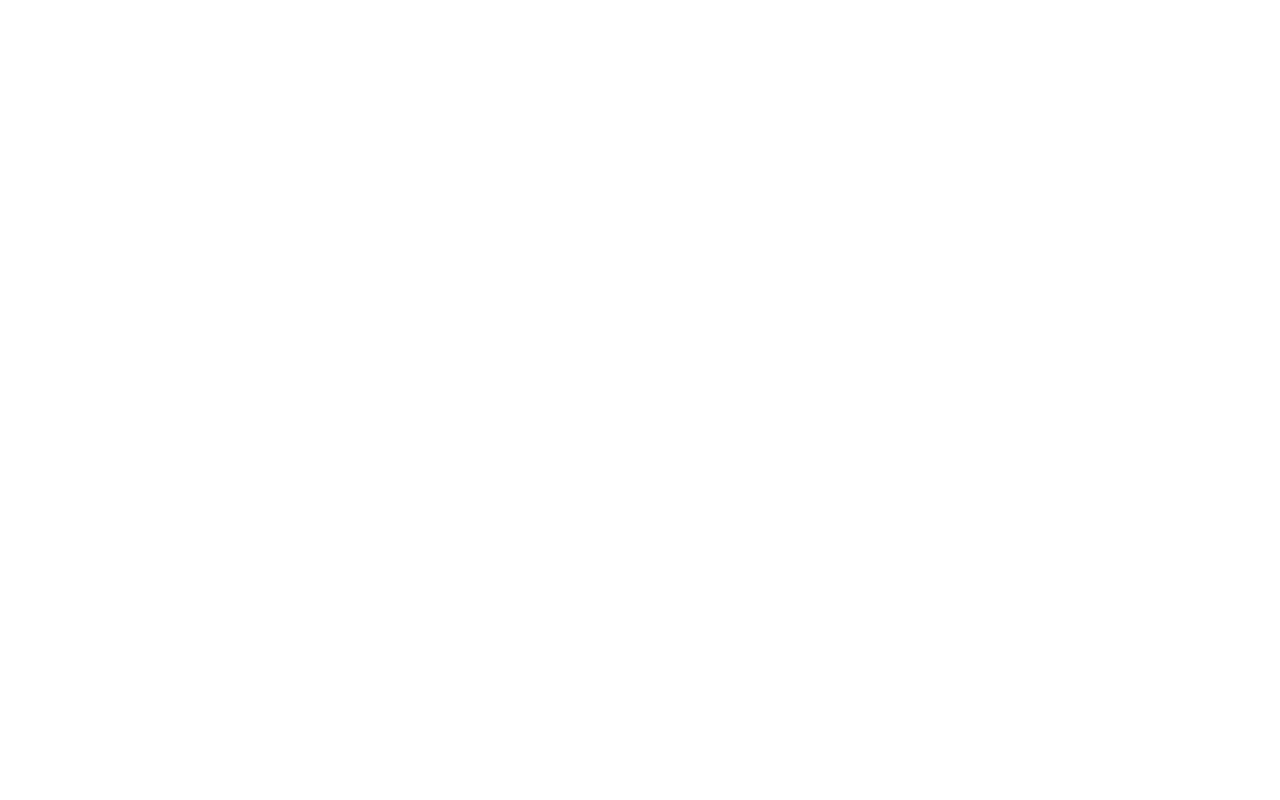
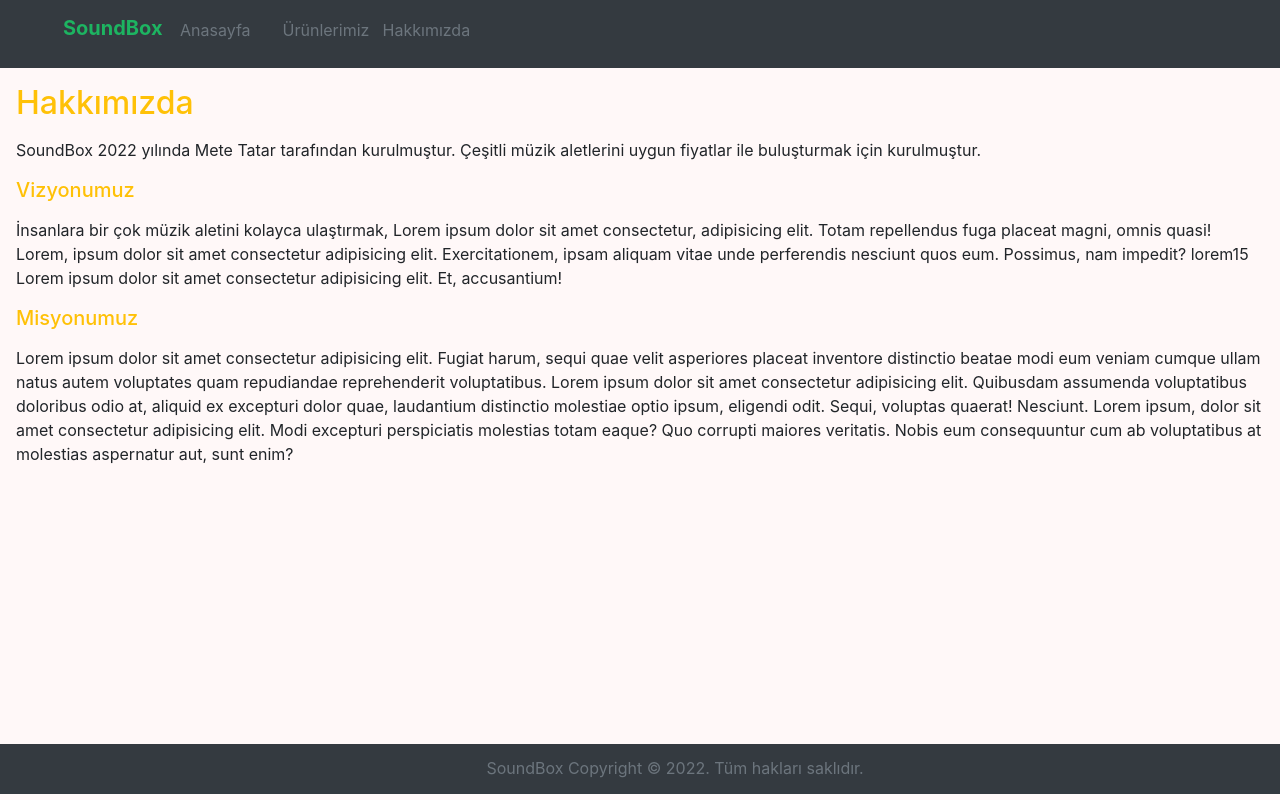
Before and after one commit to MeteTatar/Bootstrap-Homework-1, a plain HTML site: page hakkimizda.html in a window 1280 px wide. Drawn offline with Linux system fonts and the light colour scheme.

Commit message:
Hakkımızda eklendi.

```diff
--- a/hakkimizda.html
+++ b/hakkimizda.html
@@ -0,0 +1,56 @@
+<!DOCTYPE html>
+<html lang="en">
+<head>
+    <meta charset="UTF-8">
+    <meta http-equiv="X-UA-Compatible" content="IE=edge">
+    <meta name="viewport" content="width=device-width, initial-scale=1.0">
+    <title>SoundBox</title>
+    <link rel="stylesheet" href="css/bootstrap.css">
+</head>
+<body>
+<style>
+    body
+    {
+        background-color: rgb(255, 248, 248);
+    }
+</style>
+
+<!-- top links -->
+<header>
+    <main class="container-fluid">
+        <nav class="row bg-dark">
+            <div class="col-sm-6">
+                <div class="row">
+                    <a style="font-weight: 700; color: rgb(29, 180, 97); max-width: 100px; height: 60px;" class="col-sm-1 navbar-brand ml-5 mt-2" href="index.html">SoundBox</a>
+                    <a style="max-width: 200px; height: 60px;" class="col-sm-1 navbar text-decoration-none  pr-10 text-muted " href="index.html">Anasayfa</a>
+                    <a style="max-width: 100px; height: 60px;" class="col-sm-1 navbar text-decoration-none text-muted " href="urunler.html">Ürünlerimiz</a>
+                    <a style="max-width: 100px; height: 60px;" class="col-sm-1 navbar text-decoration-none text-muted " href="hakkimizda.html">Hakkımızda</a>
+                </div>
+            </div>
+            <div class="col-sm-6">
+
+            </div>
+        </nav>
+    </main>
+</header>
+
+<!-- section -->
+<section>
+    <article>
+        <h2 class="text-warning m-3">Hakkımızda</h2>
+        <p class="m-3">SoundBox 2022 yılında Mete Tatar tarafından kurulmuştur. Çeşitli müzik aletlerini uygun fiyatlar ile buluşturmak için kurulmuştur.</p>
+        <h5 class="text-warning m-3">Vizyonumuz</h5>
+        <p class="m-3">İnsanlara bir çok müzik aletini kolayca ulaştırmak, Lorem ipsum dolor sit amet consectetur, adipisicing elit. Totam repellendus fuga placeat magni, omnis quasi! Lorem, ipsum dolor sit amet consectetur adipisicing elit. Exercitationem, ipsam aliquam vitae unde perferendis nesciunt quos eum. Possimus, nam impedit? lorem15 Lorem ipsum dolor sit amet consectetur adipisicing elit. Et, accusantium!</p>
+        <h5 class="text-warning m-3">Misyonumuz</h5>
+        <p class="m-3">Lorem ipsum dolor sit amet consectetur adipisicing elit. Fugiat harum, sequi quae velit asperiores placeat inventore distinctio beatae modi eum veniam cumque ullam natus autem voluptates quam repudiandae reprehenderit voluptatibus. Lorem ipsum dolor sit amet consectetur adipisicing elit. Quibusdam assumenda voluptatibus doloribus odio at, aliquid ex excepturi dolor quae, laudantium distinctio molestiae optio ipsum, eligendi odit. Sequi, voluptas quaerat! Nesciunt. Lorem ipsum, dolor sit amet consectetur adipisicing elit. Modi excepturi perspiciatis molestias totam eaque? Quo corrupti maiores veritatis. Nobis eum consequuntur cum ab voluptatibus at molestias aspernatur aut, sunt enim?</p>
+    </article>
+</section>
+
+<!-- Footer -->
+<footer class="bg-dark">
+    <div style="margin-left:38%; height: 50px; margin-top: 278px;  padding-top: 12px;" class=" footer text-secondary">SoundBox Copyright © 2022. Tüm hakları saklıdır.</div>
+</footer>
+
+<script src="js/bootstrap.js"></script>
+</body>
+</html>
```
Also changed, not shown: urunler.html (+5 -1 lines).
